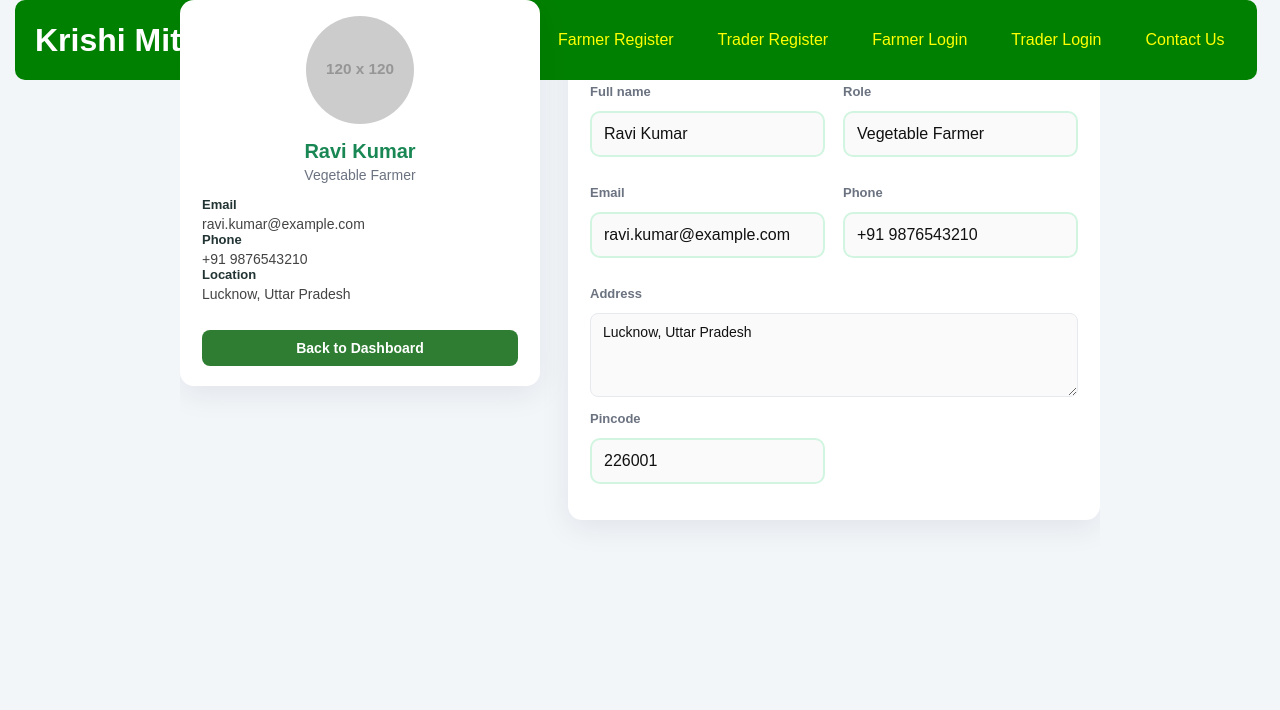
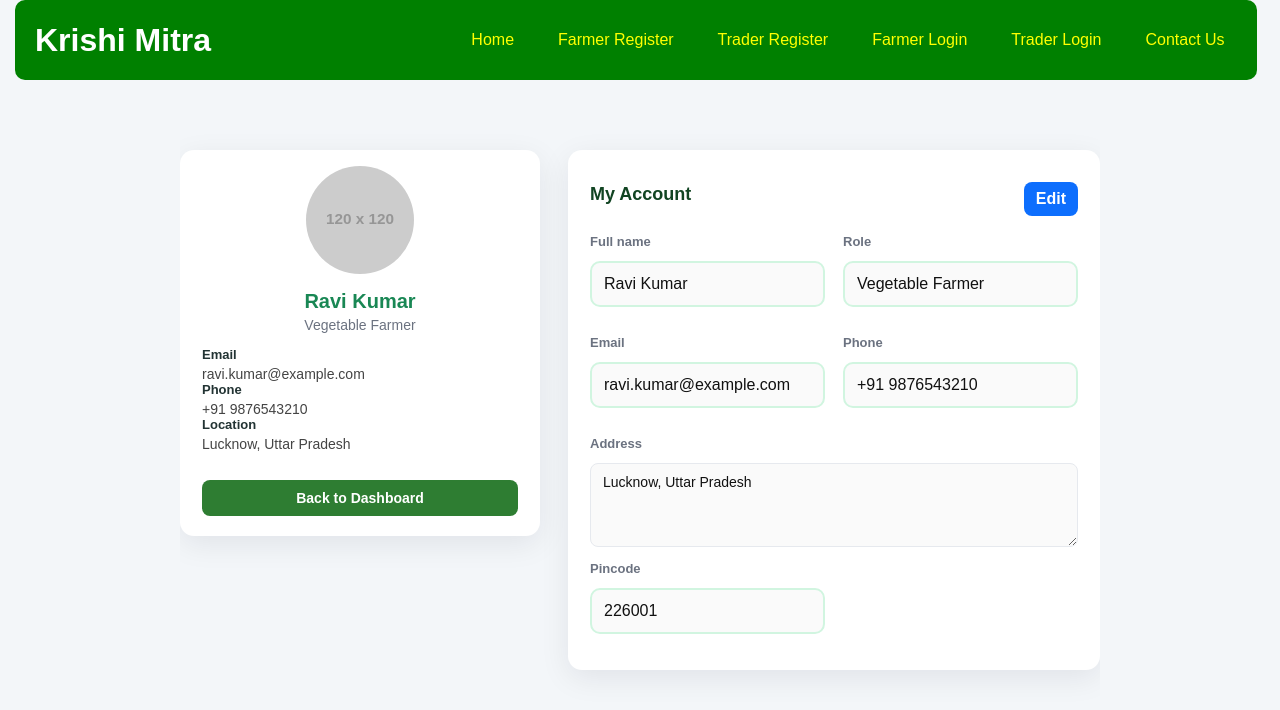
Before and after one commit to Ranjeet6639/Krishi-mitra-React-, a React (Vite) app: page /my-account in a window 1280 px wide. Shown: the top 710 px of the page. Built offline with nearby package versions, Linux system fonts and the light colour scheme.

Commit message:
added margin top to my account dashboard

```diff
--- a/src/styles/MyAccount.css
+++ b/src/styles/MyAccount.css
@@ -5,7 +5,7 @@
     }
     html,body{height:100%;margin:0;font-family:Inter,Arial;}
     body{background:linear-gradient(180deg,#eef5f1 0%, #f7faf9 100%); display:flex; align-items:center; justify-content:center; padding:30px;}
-    .wrap { width:100%; max-width:1100px; display:grid; grid-template-columns: 360px 1fr; gap:28px; align-items:start; }
+    .wrap { width:100%; max-width:1100px; display:grid; grid-template-columns: 360px 1fr; gap:28px; align-items:start; margin-top: 150px; }
 
     .profile-card{background:var(--card);border-radius:var(--radius);box-shadow:var(--shadow);padding:28px 22px 20px;position:relative;}
     .avatar-wrap{width:120px;height:120px;border-radius:999px;margin:-70px auto 10px;border:6px solid var(--card);background:#fff;overflow:hidden;}
```
